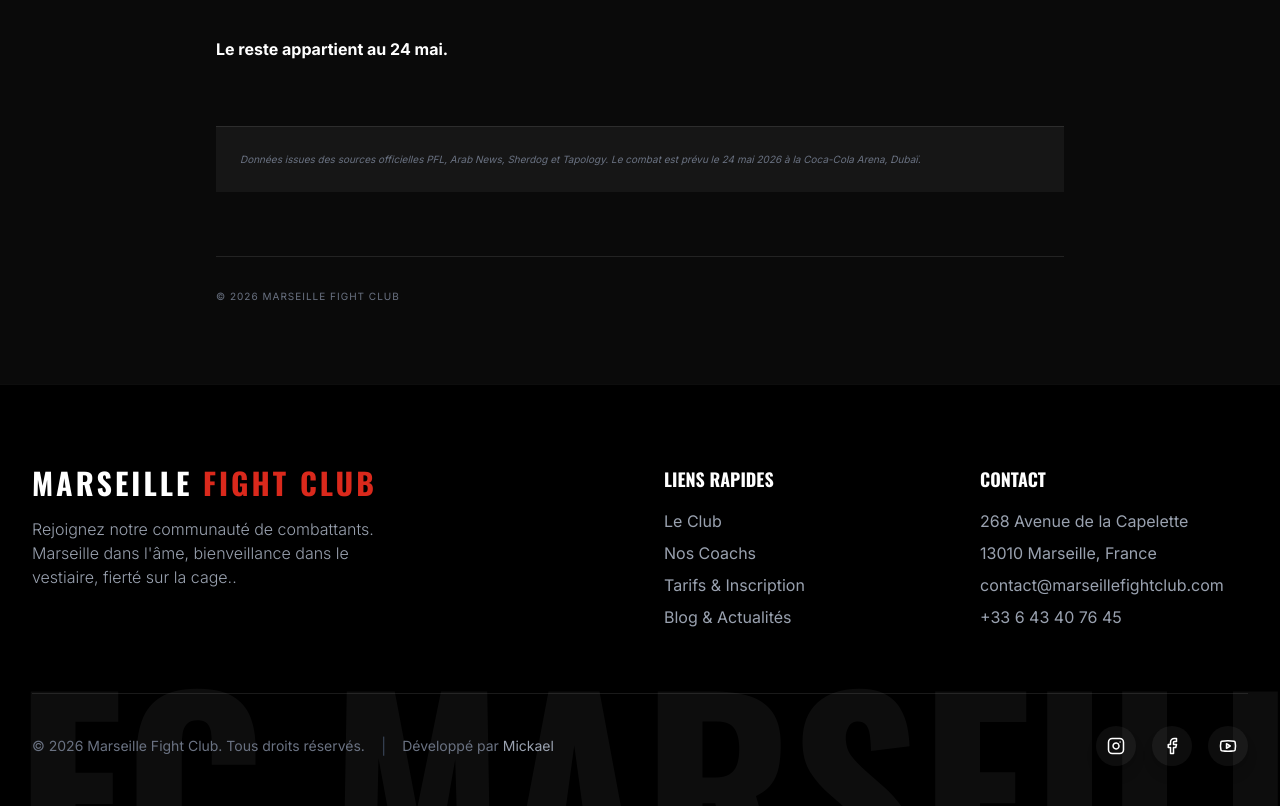
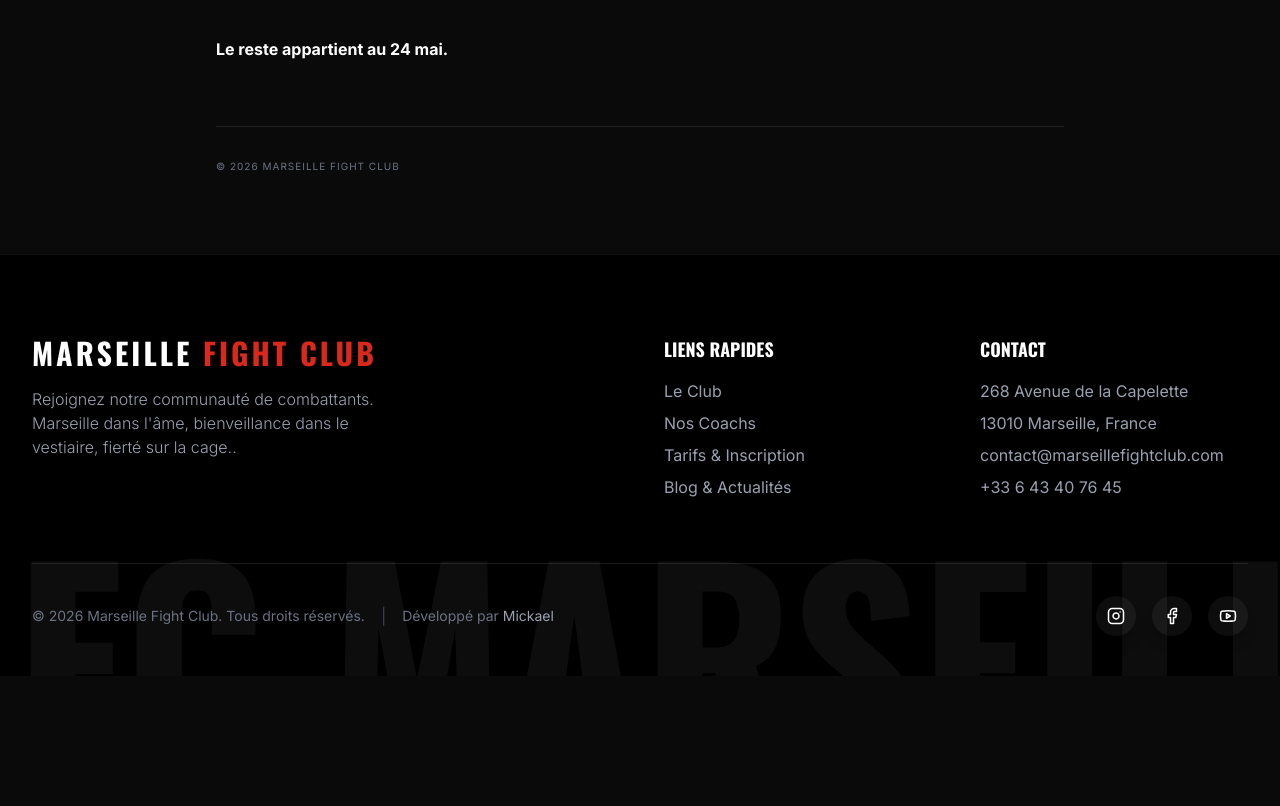
Before and after one commit to marseillefightclub/marseille-fight-club, a Next.js app: page /blog/ylies-djiroun-pride-of-arabia-dubai in a window 1280 px wide. Shown: the part 3840-4646 px from the top of the page. After the commit the page ends 4516 px from the top, so only its background shows below. Built offline with nearby package versions, Linux system fonts and the light colour scheme.

Commit message:
content: remove data source disclaimer from Djiroun article

```diff
--- a/src/app/blog/ylies-djiroun-pride-of-arabia-dubai/page.tsx
+++ b/src/app/blog/ylies-djiroun-pride-of-arabia-dubai/page.tsx
@@ -137,9 +137,7 @@ export default function ArticlePage() {
             Le reste appartient au 24 mai.
           </p>
 
-          <div className="mt-16 p-6 bg-white/5 border-t border-white/10 text-[10px] text-gray-500 font-inter italic">
-            Données issues des sources officielles PFL, Arab News, Sherdog et Tapology. Le combat est prévu le 24 mai 2026 à la Coca-Cola Arena, Dubaï.
-          </div>
+
 
         </article>
 
```
